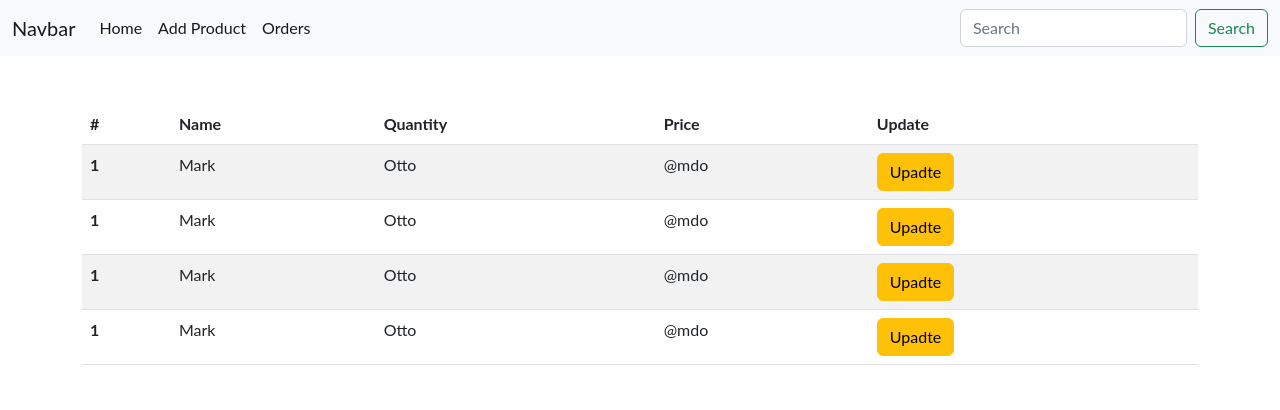
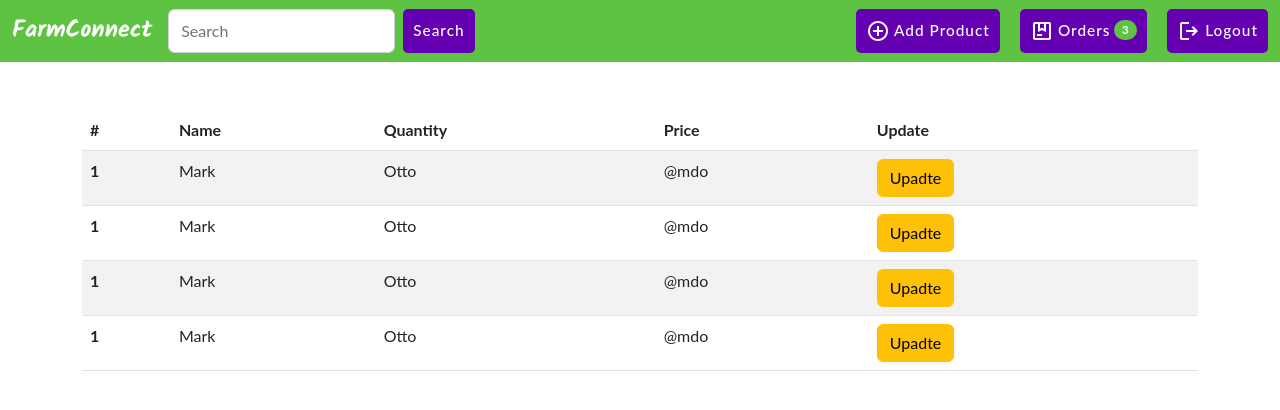
Before and after one commit to Provothon-hackathon/farmconnect, a React (Create React App) app in the folder frontend/: page /admin in a window 1280 px wide. Shown: the top 410 px of the page. Built offline with nearby package versions, Linux system fonts and the light colour scheme.

Commit message:
changed navbar and cart

```diff
--- a/frontend/public/index.html
+++ b/frontend/public/index.html
@@ -2,21 +2,32 @@
 <html lang="en">
 
 <head>
-  <meta charset="utf-8" />
-  <link rel="icon" href="%PUBLIC_URL%/favicon.ico" />
-  <meta name="viewport" content="width=device-width, initial-scale=1" />
-  <meta name="theme-color" content="#000000" />
-  <meta name="description" content="Web site created using create-react-app" />
-  <link rel="apple-touch-icon" href="%PUBLIC_URL%/logo192.png" />
-  <!--
-      manifest.json provides metadata used when your web app is installed on a
-      user's mobile device or desktop. See https://developers.google.com/web/fundamentals/web-app-manifest/
-    -->
-  <link rel="manifest" href="%PUBLIC_URL%/manifest.json" />
-  <link href="https://cdn.jsdelivr.net/npm/bootstrap@5.3.0/dist/css/bootstrap.min.css" rel="stylesheet"
-    integrity="sha384-9ndCyUaIbzAi2FUVXJi0CjmCapSmO7SnpJef0486qhLnuZ2cdeRhO02iuK6FUUVM" crossorigin="anonymous">
-
-  <title>React App</title>
+  <meta charset="UTF-8" />
+  <meta http-equiv="X-UA-Compatible" content="IE=edge" />
+  <meta name="viewport" content="width=device-width, initial-scale=1.0" />
+  <link
+    href="https://cdn.jsdelivr.net/npm/bootstrap@5.3.0/dist/css/bootstrap.min.css"
+    rel="stylesheet"
+    integrity="sha384-9ndCyUaIbzAi2FUVXJi0CjmCapSmO7SnpJef0486qhLnuZ2cdeRhO02iuK6FUUVM"
+    crossorigin="anonymous"
+  />
+  <link
+    rel="stylesheet"
+    href="https://fonts.googleapis.com/css2?family=Material+Symbols+Outlined:opsz,wght,FILL,GRAD@48,400,0,0"
+  />
+  <link rel="preconnect" href="https://fonts.googleapis.com" />
+  <link rel="preconnect" href="https://fonts.gstatic.com" crossorigin />
+  <link
+    href="https://fonts.googleapis.com/css2?family=Kalam:wght@700&display=swap"
+    rel="stylesheet"
+  />
+  <link rel="stylesheet" href="./style.css" />
+  <script
+    src="https://cdn.jsdelivr.net/npm/bootstrap@5.3.0/dist/js/bootstrap.bundle.min.js"
+    integrity="sha384-geWF76RCwLtnZ8qwWowPQNguL3RmwHVBC9FhGdlKrxdiJJigb/j/68SIy3Te4Bkz"
+    crossorigin="anonymous"
+  ></script>
+  <title>FarmConnect</title>
 </head>
 
 <body>
--- /dev/null
+++ b/frontend/public/style.css
@@ -0,0 +1,253 @@
+* {
+    margin: 0;
+    padding: 0;
+    box-sizing: border-box;
+    text-decoration: none;
+    list-style: none;
+    text-decoration: none;
+}
+
+.card img{
+    width: auto;
+    height: 300px;
+    object-fit: cover;
+    object-position: top;
+}
+.cards{
+   display: grid;
+    grid-template-columns: repeat(auto-fit, minmax(250px, 1fr));
+    grid-gap: 20px;
+    margin: 20px;
+
+}
+
+.card .btn{
+    width: 100%;
+    justify-self: end;
+}
+
+.cart-notif{
+    display: flex;
+    justify-content: center;
+    align-items: center;
+    gap: 4px;
+}
+
+.signup-form {
+    width: 40%;
+}
+
+.input-field-signup {
+    display: flex;
+    flex-direction: column;
+    justify-content: center;
+    align-items: flex-start;
+    gap: 6px;
+    margin-bottom: 1vw;
+}
+
+.input-field-signup label {
+    font-size: 1.2vw;
+    letter-spacing: 1px;
+    font-weight: 500;
+    color: #252525;
+    border-bottom: solid 2px #0271DC;
+    padding: 0.5rem;
+}
+
+.input-field-signup input {
+    width: 100%;
+    height: 2.5vw;
+    border: solid 1px #252525;
+
+    padding: 0.5rem;
+    letter-spacing: 1px;
+    font-size: 1.2vw;
+}
+
+.signup-login-btn {
+    margin-top: 0;
+    align-self: center;
+    width: 100%;
+}
+
+.form-container{
+    display: flex;
+    justify-content: center;
+    align-items: center;
+    padding: 20px;
+}
+
+.cart-container{
+    display: flex;
+    justify-content: center;
+    align-items: center;
+    flex-direction: column;
+
+}
+
+.cart-cards{
+    display: flex;
+    flex-direction: column;
+    justify-content: center;
+    align-items: center;
+    width: 60%;
+
+}
+
+.card-cart{
+    width: 100%;
+    background: #fafafa;
+    box-shadow: rgba(0, 0, 0, 0.15) 1.95px 1.95px 2.6px;
+}
+
+.card-cart img{
+    width: 200px;
+    height: 200px;
+
+    object-fit: cover;
+    object-position: top;
+
+}
+
+
+.card-body{
+   display: flex;
+   flex-direction: column;
+    justify-content: center;
+    align-items: flex-start;
+    width: 100%;
+    gap: 10px;
+}
+.cart-heading{
+    display: flex;
+    justify-content: space-between;
+    align-items: center;
+    width: 100%;
+    padding: 10px 30px;
+    background: #e3f2ff;
+    margin-bottom: 20px;
+}
+
+.cart-card-row{
+    display: flex;
+    justify-content: space-between;
+    align-items: center;
+    width: 100%;
+    padding: 0px 30px 0 0;
+}
+
+.nav-btns{
+    display: flex;
+    justify-content: center;
+    align-items: center;
+    gap: 20px;
+}
+
+._card-bottom{
+    display: flex;
+    flex-direction: column;
+    justify-content: center;
+    align-items: center;
+    width: 100%;
+    gap: 10px;
+}
+.form-update-product{
+
+    display: flex;
+    flex-direction: column;
+    justify-content: center;
+    align-items: flex-start;
+
+}
+
+.form-update-product div{
+    width: 100%;
+
+}
+
+.form-update-product div label{
+    font-size: 16px;
+    letter-spacing: 1px;
+    font-weight: 500;
+    color: #252525;
+    border-bottom: solid 1px #0271DC;
+    padding: 0.5rem;
+}
+
+.form-update-product button{
+    width: 100%;
+}
+
+.form-container form{
+    width: 50%;
+}
+
+.parent-container{
+    display: flex;
+    justify-content: center;
+    align-items: center;
+
+    gap: 20px;
+}
+
+nav{
+
+    background: #5ec343;
+}
+
+.navbar .btn{
+    background: #6400b1;
+    color: #fff;
+    border: none;
+    padding: 10px;
+    cursor: pointer;
+    font-size: 1.2vw;
+    letter-spacing: 1px;
+    font-weight: 500;
+    border-radius: 5px;
+}
+
+.badge{
+    background: #5ec343;
+    color: #fff;
+    border: none;
+    padding: 5px;
+    cursor: pointer;
+    font-size: 1vw;
+    letter-spacing: 1px;
+    font-weight: 500;
+    border-radius: 5px;
+}
+
+.jump-form{
+
+    display: flex;
+    justify-content: center;
+    align-items: center;
+    margin: 20px;
+    justify-content: center;
+    align-items: center;
+}
+.input-field-signup .btn{
+    color: #fff;
+    border: none;
+    padding: 10px;
+    cursor: pointer;
+    font-size: 1.2vw;
+    letter-spacing: 1px;
+    font-weight: 500;
+    border-radius: 5px;
+}
+
+.checkout-btn{
+    background: #38c400;
+    color: #fff;
+    border: none;
+    padding: 10px;
+    cursor: pointer;
+    font-size: 1.2vw;
+    letter-spacing: 1px;
+    font-weight: 500;
+    border-radius: 5px;
+}
--- a/frontend/src/components/Navbar.js
+++ b/frontend/src/components/Navbar.js
@@ -1,68 +1,106 @@
-import React from 'react'
-import { Link } from 'react-router-dom/cjs/react-router-dom.min'
+import React from 'react';
+import { Link } from 'react-router-dom/cjs/react-router-dom.min';
+
+
+const navstyle = {
+    fontFamily: "'Kalam', cursive",
+    fontSize: '24px',
+    color: 'white',
+};
 
 const Navbar = ({ searchBar, admin }) => {
     return (
-        <nav className="navbar navbar-expand-lg bg-body-tertiary">
+        <nav className="navbar sticky-top navbar-expand-lg">
             <div className="container-fluid">
-                <Link className="navbar-brand" to="/">
-                    Navbar
+                <Link className="navbar-brand" to="/" style={navstyle}>
+                    FarmConnect
                 </Link>
                 <button className="navbar-toggler" type="button" data-bs-toggle="collapse" data-bs-target="#navbarSupportedContent" aria-controls="navbarSupportedContent" aria-expanded="false" aria-label="Toggle navigation">
                     <span className="navbar-toggler-icon"></span>
                 </button>
                 <div className="collapse navbar-collapse" id="navbarSupportedContent">
-                    {admin === false &&
-                        <ul className="navbar-nav me-auto mb-2 mb-lg-0">
-                            <li className="nav-item">
-                                <Link className="nav-link active" aria-current="page" to="/" >
-                                    Home
-                                </Link>
-                            </li>
-                            <li className="nav-item">
-                                <Link className="nav-link active" aria-current="page" to="/profile" >
-                                    Profile
-                                </Link>
-                            </li>
-                            <li className="nav-item">
-                                <Link className="nav-link active" aria-current="page" to="/cart" >
-                                    Cart
-                                </Link>
-                            </li>
-                            <li className="nav-item">
-                                <Link className="nav-link active" aria-current="page" to="/orders" >
-                                    Orders
-                                </Link>
+
+                    {
+                        <ul class="navbar-nav me-auto mb-2 mb-lg-0">
+                            <li>
+                                <form
+                                    className={searchBar ? 'd-flex' : 'd-none'}
+                                    role="search"
+                                    action="/search"
+                                    method="get"
+
+                                >
+                                    <input
+                                        class="form-control me-2"
+                                        type="search"
+                                        placeholder="Search"
+                                        aria-label="Search"
+                                        name="query"
+                                    />
+                                    <button class="btn search-btn btn-outline-success" type="submit">
+                                        Search
+                                    </button>
+                                </form>
                             </li>
                         </ul>
                     }
 
+
+                    {admin === false &&
+                        <div className="nav-btns">
+
+                            <a href="/orders" class="btn btn-primary">
+                                <div class="cart-notif">
+                                    <span class="material-symbols-outlined"> package </span>
+                                    Orders
+                                </div>
+                            </a>
+                            <a href="/profile" class="btn btn-primary">
+                                <div class="cart-notif">
+                                    <span class="material-symbols-outlined"> account_circle </span>
+                                    Profile
+                                </div>
+                            </a>
+                            <a href="/cart" class="btn btn-primary">
+                                <div class="cart-notif">
+                                    <span class="material-symbols-outlined"> shopping_cart </span>
+                                    Cart
+                                    <span
+                                        class="badge rounded-pill"
+                                    >3</span>
+                                </div>
+                            </a>
+                        </div>
+                    }
+
                     {admin &&
-                        <ul className="navbar-nav me-auto mb-2 mb-lg-0">
-                            <li className="nav-item">
-                                <Link className="nav-link active" aria-current="page" to="/admin" >
-                                    Home
-                                </Link>
-                            </li>
-                            <li className="nav-item">
-                                <Link className="nav-link active" aria-current="page" to="/admin/add-product" >
+                        <div className="nav-btns">
+
+                            <a href="/admin/add-product" class="btn btn-primary">
+                                <div class="cart-notif">
+                                    <span class="material-symbols-outlined"> add_circle </span>
                                     Add Product
-                                </Link>
-                            </li>
-                            <li className="nav-item">
-                                <Link className="nav-link active" aria-current="page" to="/admin/orders" >
+                                </div>
+                            </a>
+                            <a href="/admin/orders" class="btn btn-primary">
+                                <div class="cart-notif">
+                                    <span class="material-symbols-outlined"> package </span>
                                     Orders
-                                </Link>
-                            </li>
-                        </ul>
+                                    <span
+                                        class="badge rounded-pill"
+                                    >3</span>
+                                </div>
+                            </a>
+                            <a href="/logout" class="btn btn-danger">
+                                <div class="cart-notif">
+                                    <span class="material-symbols-outlined"> logout </span>
+                                    Logout
+                                </div>
+                            </a>
+                        </div>
+                    }
 
-                    }
-                    {searchBar &&
-                        <form className="d-flex" role="search">
-                            <input className="form-control me-2" type="search" placeholder="Search" aria-label="Search" />
-                            <button className="btn btn-outline-success" type="submit">Search</button>
-                        </form>
-                    }
+
                 </div>
             </div>
         </nav>
--- a/frontend/src/components/ProductCard.js
+++ b/frontend/src/components/ProductCard.js
@@ -1,4 +1,4 @@
-import React from 'react'
+import React from 'react';
 
 const ProductCard = () => {
     return (
```
Also changed, not shown: frontend/src/Pages/User/Cart.js (+12 -13 lines), frontend/src/components/CartHeading.js (added, +25 -0 lines), frontend/src/components/CheckoutCard.js (+73 -22 lines), 1 other file (tests, documents, lock files or other folders).
